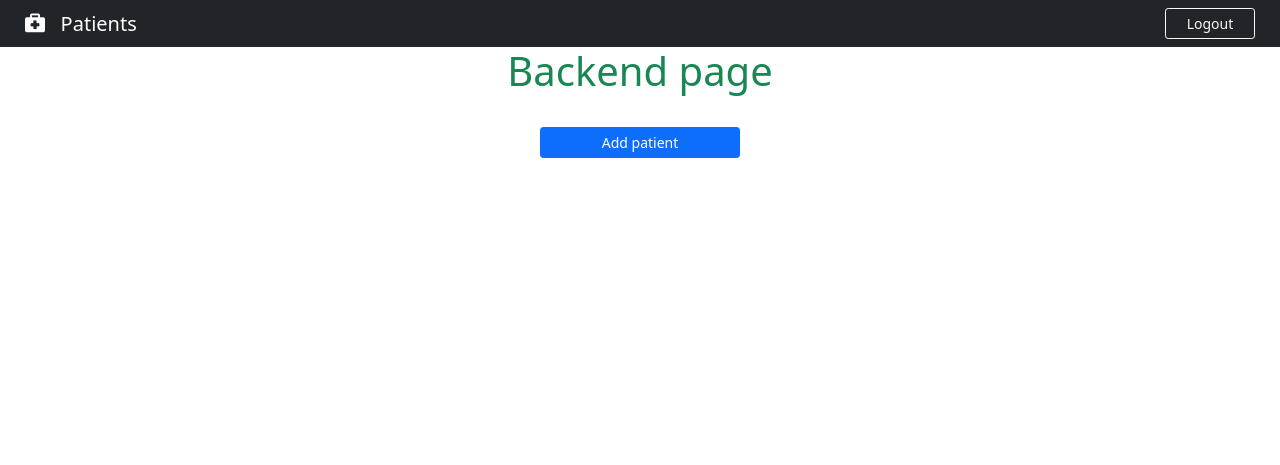
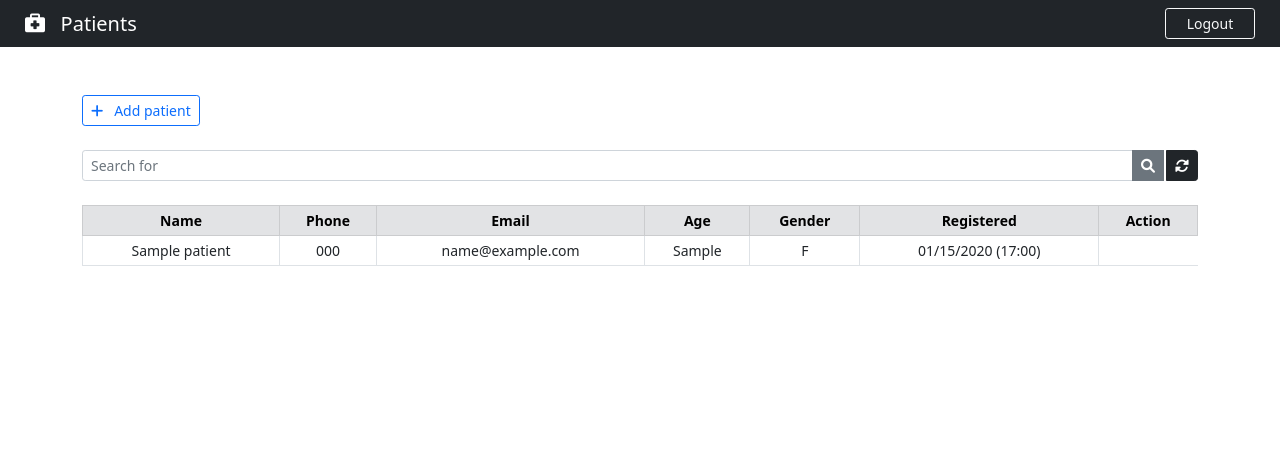
Before and after one commit to judascrow/patients-web, a Django app: page /backend/ in a window 1280 px wide. Shown: the top 465 px of the page. Run offline with Django 3.2, Linux system fonts and the light colour scheme; a user stored in the database is signed in; tables that the repository leaves empty hold one stand-in row (values such as "Sample post").

Commit message:
Show all patient + Search field + Pagination

```diff
--- a/patients/templates/backend.html
+++ b/patients/templates/backend.html
@@ -21,14 +21,120 @@
 
 <!-- CONTENT PAGE -->
 {% block content %}
-<h1 class="text-center text-success">Backend page</h1>
-<br />
-<center>
-  <a
-    href="{% url 'add_patient' %}"
-    class="btn btn-primary btn-sm"
-    style="width: 200px"
-    >Add patient</a
-  >
-</center>
+
+<div class="container">
+  <br /><br />
+  <div class="d-flex justify-content-between">
+    <!-- 1) column ADD Patient -->
+    <a href="{% url 'add_patient' %}" class="btn btn-outline-primary btn-sm"
+      ><i class="fas fa-plus"></i>&nbsp;&nbsp; Add patient</a
+    >
+  </div>
+
+  <form>
+    <div class="input-group input-group-sm mb-3 mt-4">
+      <input
+        name="q"
+        type="text"
+        class="form-control"
+        placeholder="Search for"
+      />
+      <button class="btn btn-secondary"><i class="fas fa-search"></i></button>
+      <a
+        href="{% url 'backend' %}"
+        class="btn btn-dark"
+        style="margin-left: 2px"
+        ><i class="fas fa-sync-alt"></i
+      ></a>
+    </div>
+  </form>
+
+  <center>
+    <table
+      class="table table-bordered table-sm mt-4"
+      style="text-align: center; font-size: 14px"
+    >
+      <thead class="table-secondary">
+        <tr>
+          <th>Name</th>
+          <th>Phone</th>
+          <th>Email</th>
+          <th>Age</th>
+          <th>Gender</th>
+          <th>Registered</th>
+          <th>Action</th>
+        </tr>
+      </thead>
+      <!-- DATA FROM BACKEMD -->
+      {% for patient in patients %}
+      <tr>
+        <td>{{ patient.name }}</td>
+        <td>{{ patient.phone }}</td>
+        <td>{{ patient.email }}</td>
+        <td>{{ patient.age }}</td>
+        <td>{{ patient.gender }}</td>
+        <td>{{ patient.created_at | date:'m/d/Y (H:i)' }}</td>
+      </tr>
+      {% endfor %}
+    </table>
+  </center>
+
+  <!-- PAGINATION -->
+  <nav class="mt-4" aria-label="Page navigation example">
+    {% if patients.has_other_pages %}
+    <ul class="pagination justify-content-left">
+      {% if patients.has_previous %}
+      <a
+        href="?page=1"
+        class="btn btn-outline-primary mb-4"
+        style="width: 60px; border-radius: 1px; border: 1px solid #d3d3d3"
+        >First</a
+      >
+      <li class="page-item">
+        <a href="?page={{ patients.previous_page_number }}" class="page-link"
+          ><i class="fas fa-angle-double-left"></i
+        ></a>
+      </li>
+      {% else %}
+      <li class="page-item disabled"></li>
+      {% endif %}
+      <!---->
+      {% for i in patients.paginator.page_range %}
+      <!---->
+      {% if patients.number == i %}
+      <li class="page-item active">
+        <span class="page-link">{{ i }}<span class="sr-only"></span></span>
+      </li>
+      {% else %}
+      <li class="page-item">
+        <a href="?page={{ i }}" class="page-link">{{ i }}</a>
+      </li>
+      {% endif %} {% endfor %}
+
+      <!---->
+      {% if patients.has_next %}
+      <li class="page-item">
+        <a href="?page={{ patients.next_page_number }}" class="page-link"
+          ><i class="fas fa-angle-double-right"></i
+        ></a>
+      </li>
+      <a
+        href="?page={{ patients.paginator.num_pages }}"
+        class="btn btn-outline-primary mb-4"
+        style="
+          width: 60px;
+          border-radius: 1px;
+          border: 1px solid #d3d3d3;
+          border-left: none;
+        "
+        >Last</a
+      >
+      {% else %}
+      <li class="page-item disabled"></li>
+      {% endif %}
+    </ul>
+    {% endif %}
+  </nav>
+</div>
+
 {% endblock content %}
--- a/patients/views.py
+++ b/patients/views.py
@@ -1,9 +1,12 @@
 import imp
+from unicodedata import name
 from django.shortcuts import render
 from django.contrib.auth.decorators import login_required
 from patients.models import Patient
 from django.contrib import messages
 from django.http import HttpResponseRedirect
+from django.db.models import Q
+from django.core.paginator import Paginator
 
 
 # Fuction to render the Home Page
@@ -14,10 +17,26 @@ def frontend(request):
 # Fuction to render the Backend Page
 @login_required(login_url="login")
 def backend(request):
-    return render(request, "backend.html")
+    if 'q' in request.GET:
+        q = request.GET['q']
+        all_patient_list = Patient.objects.filter(
+            Q(name__icontains=q) | Q(phone=q) | Q(
+                email=q) | Q(age=q) | Q(gender=q) | Q(note=q)
+        ).order_by('-created_at')
+    else:
+        all_patient_list = Patient.objects.all().order_by('-created_at')
+
+    paginator = Paginator(all_patient_list, 10)
+    page = request.GET.get('page')
+    all_patient = paginator.get_page(page)
+
+    return render(request, 'backend.html', {
+        "patients": all_patient
+    })
+
+# Fuction to insert patient
 
 
-# Fuction to insert patient
 @login_required(login_url="login")
 def add_patient(request):
     if request.method == "POST":
```
